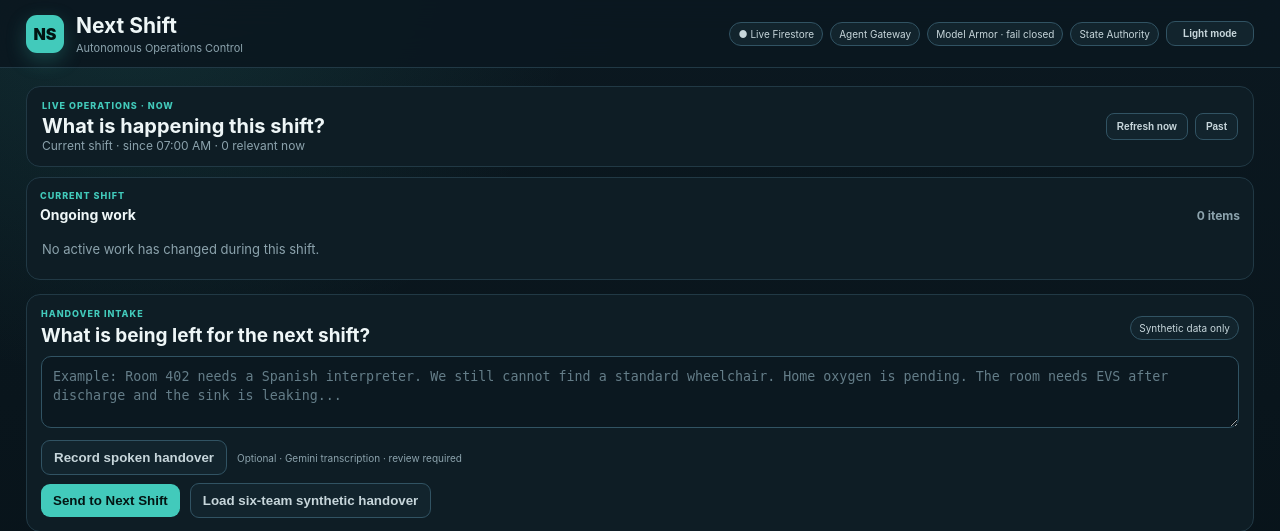
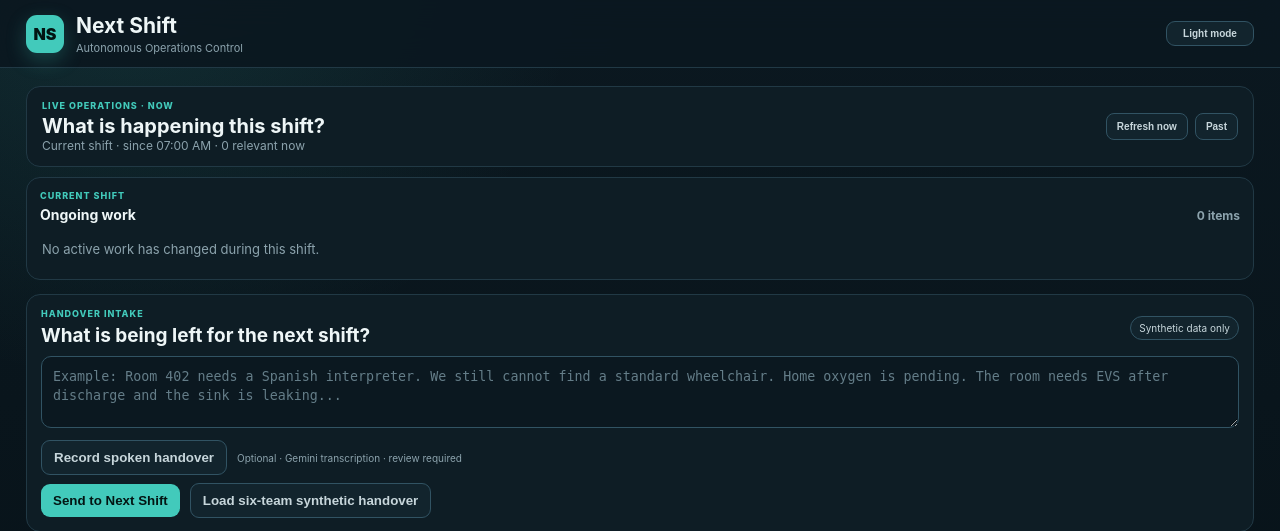
Before and after one commit to Paddyboy76/next-shift, a Flask app: page / in a window 1280 px wide. Shown: the top 531 px of the page. Run offline with Flask 3, Linux system fonts and the light colour scheme; data that the repository does not hold is empty.

Commit message:
Remove non-action platform pills from frontline header

```diff
--- a/services/operations_ui/templates/index.html
+++ b/services/operations_ui/templates/index.html
@@ -17,12 +17,7 @@
         <p>Autonomous Operations Control</p>
       </div>
     </div>
-    <div class="security-strip">
-      <span>● Live Firestore</span>
-      <span>Agent Gateway</span>
-      <span>Model Armor · fail closed</span>
-      <span>State Authority</span>
-    </div>
+    <div class="security-strip" aria-label="Display controls"></div>
   </header>
 
   <div id="refresh-alert" class="refresh-alert hidden" role="status" aria-live="polite"></div>
```
